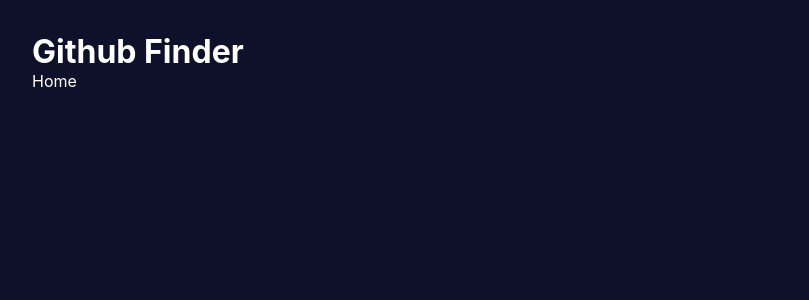
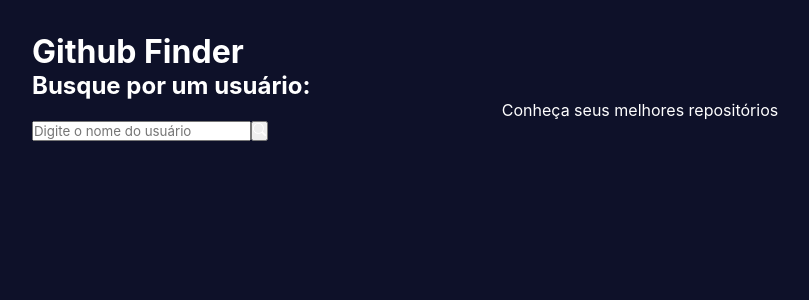
Before and after one commit to WagnerRodrigues181/github-finder, a React (Vite) app: page / in a window 1280 px wide. Shown: the top 300 px of the page, without its empty margins (0-809 px from the left). Built offline with nearby package versions, Linux system fonts and the light colour scheme.

Commit message:
feat: cria componente Search e captura dados do usuário pela API do GitHub

```diff
--- a/package.json
+++ b/package.json
@@ -12,6 +12,7 @@
   "dependencies": {
     "react": "^19.0.0",
     "react-dom": "^19.0.0",
+    "react-icons": "^5.5.0",
     "react-router-dom": "^7.5.2"
   },
   "devDependencies": {
--- /dev/null
+++ b/src/components/Search.tsx
@@ -0,0 +1,31 @@
+type SearchProps = {
+  // Não terei nenhum retorno, mas tenho uma promessa sendo executada em Home pelos awaits.
+  loadUser: (userName: string) => Promise<void>;
+};
+
+import { useState } from "react";
+
+import { BsSearch } from "react-icons/bs";
+
+const Search = ({ loadUser }: SearchProps) => {
+  const [userName, setUserName] = useState("");
+
+  return (
+    <div>
+      <h2>Busque por um usuário:</h2>
+      <p>Conheça seus melhores repositórios</p>
+      <div>
+        <input
+          type="text"
+          placeholder="Digite o nome do usuário"
+          onChange={(event) => setUserName(event.target.value)}
+        />
+        <button onClick={() => loadUser(userName)}>
+          <BsSearch />
+        </button>
+      </div>
+    </div>
+  );
+};
+
+export default Search;
--- a/src/routes/Home.tsx
+++ b/src/routes/Home.tsx
@@ -1,7 +1,26 @@
-import React from "react";
+import { UserProps } from "../types/user";
+
+import Search from "../components/Search";
+
+import { useState } from "react";
 
 const Home = () => {
-  return <div>Home</div>;
+  // Inicia o user como nulo para saber quando eu tenho um usuário armazenado aqui.
+  const [user, setUser] = useState<UserProps | null>(null);
+
+  const loadUser = async (userName: string) => {
+    const res = await fetch(`https://api.github.com/users/${userName}`);
+
+    const data = await res.json();
+
+    console.log(data);
+  };
+
+  return (
+    <div>
+      <Search loadUser={loadUser} />
+    </div>
+  );
 };
 
 export default Home;
--- /dev/null
+++ b/src/types/user.ts
@@ -0,0 +1,7 @@
+export type UserProps = {
+  avatar_url: string;
+  login: string;
+  location: string;
+  followers: number;
+  following: number;
+};
```
Also changed, not shown: 1 other file (tests, documents, lock files or other folders).
